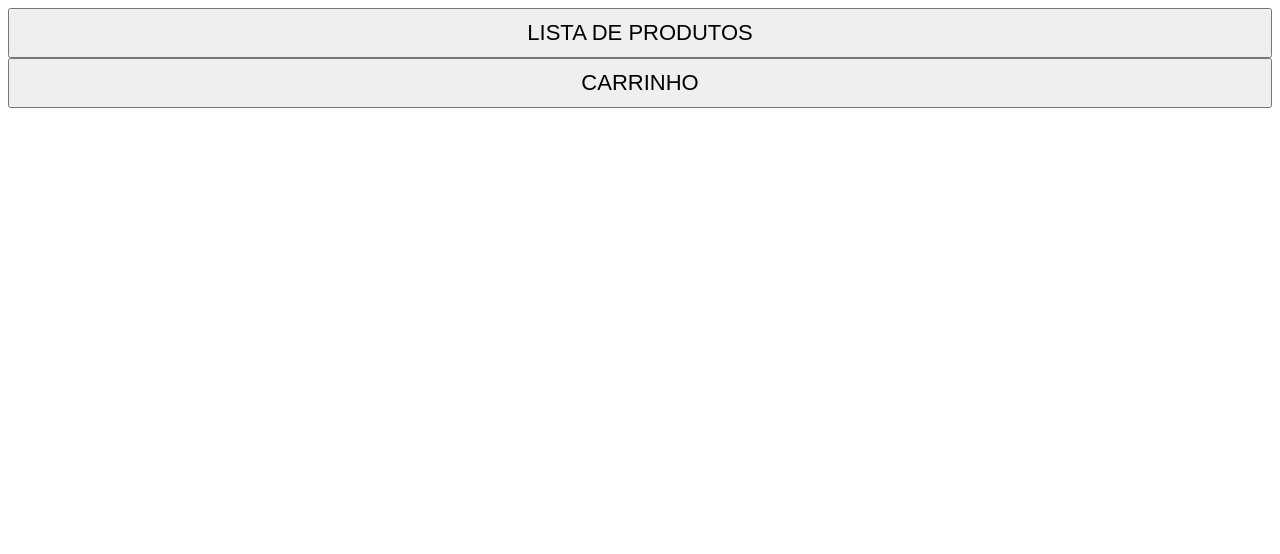
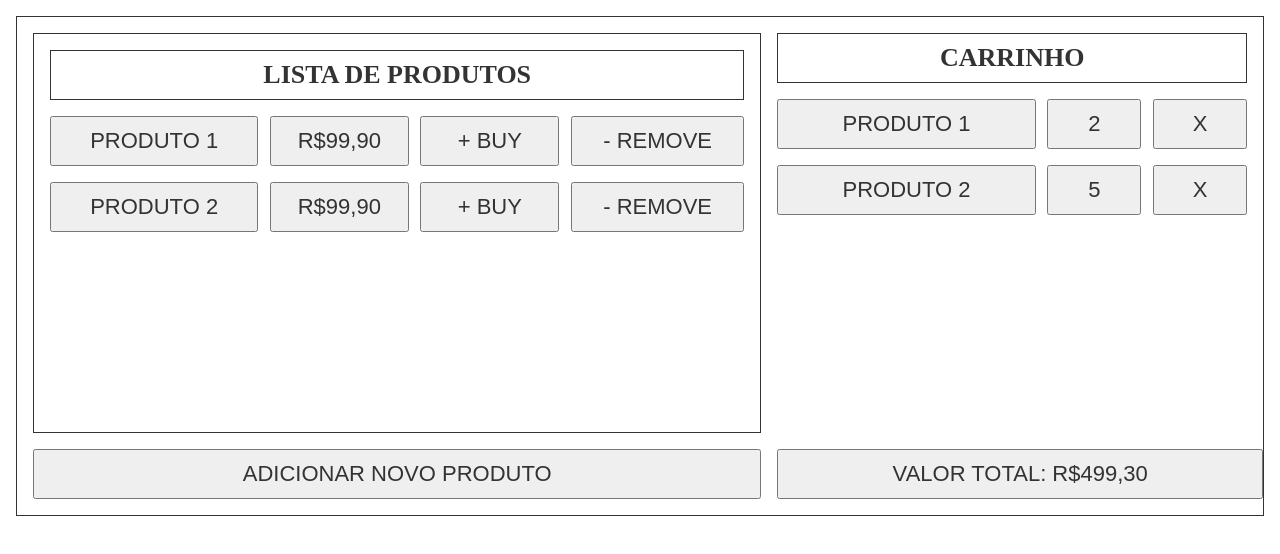
Before and after one commit to GabrielBritoAlmeida/cart-with-redux-and-saga, a React (Create React App) app: page / in a window 1280 px wide. Shown: the top 554 px of the page. Built offline with nearby package versions, Linux system fonts and the light colour scheme.

Commit message:
feat: basic struct, list product and cart

```diff
--- a/package.json
+++ b/package.json
@@ -13,6 +13,7 @@
     "react": "^17.0.2",
     "react-dom": "^17.0.2",
     "react-scripts": "4.0.3",
+    "styled-components": "^5.3.0",
     "typescript": "^4.1.2",
     "web-vitals": "^1.0.1"
   },
@@ -41,6 +42,7 @@
     ]
   },
   "devDependencies": {
+    "@types/styled-components": "^5.1.9",
     "@typescript-eslint/eslint-plugin": "^4.17.0",
     "@typescript-eslint/parser": "^4.18.0",
     "eslint": "^7.22.0",
--- a/src/App.tsx
+++ b/src/App.tsx
@@ -1,18 +1,12 @@
-import { Button } from 'components/Button'
-
-import styles from 'home.module.css'
+import { GlobalStyles } from 'global'
+import { Home } from 'pages/home'
 
 const App: React.FC = () => {
   return (
-    <div className={styles.wrapper}>
-      <div>
-        <Button>Lista de produtos</Button>
-      </div>
-
-      <div>
-        <Button>Carrinho</Button>
-      </div>
-    </div>
+    <>
+      <Home />
+      <GlobalStyles />
+    </>
   )
 }
 
--- a/src/components/Button/index.tsx
+++ b/src/components/Button/index.tsx
@@ -1,16 +1,18 @@
-import styles from './styles.module.css'
+import { ButtonHTMLAttributes } from 'react'
+
+type ButtonTypes = ButtonHTMLAttributes<HTMLButtonElement>
 
 type ButtonProps = {
   children: React.ReactNode
   type?: 'button' | 'submit' | 'reset'
-}
+} & ButtonTypes
+
+import * as S from './styles'
 
 export function Button({ children, type = 'button', ...props }: ButtonProps) {
   return (
-    <div {...props}>
-      <button type={type} className={styles.button}>
-        {children}
-      </button>
-    </div>
+    <S.Container type={type} {...props}>
+      {children}
+    </S.Container>
   )
 }
--- a/src/components/Button/styles.module.css
+++ /dev/null
@@ -1,7 +0,0 @@
-.button {
-  height: 50px;
-  width: 100%;
-  font-size: 22px;
-  text-transform: uppercase;
-  cursor: pointer;
-}
--- /dev/null
+++ b/src/components/Button/styles.ts
@@ -0,0 +1,9 @@
+import styled from 'styled-components'
+
+export const Container = styled.button`
+  height: 50px;
+  width: 100%;
+  font-size: 2.2rem;
+  color: #333;
+  text-transform: uppercase;
+`
--- /dev/null
+++ b/src/global.ts
@@ -0,0 +1,17 @@
+import { createGlobalStyle } from 'styled-components'
+
+export const GlobalStyles = createGlobalStyle`
+  * {
+    margin: 0;
+    padding: 0;
+    box-sizing: border-box;
+  }
+
+  html {
+    font-size: 62.5%;
+  }
+
+  button {
+    cursor: pointer;
+  }
+`
--- a/src/home.module.css
+++ /dev/null
@@ -1,4 +0,0 @@
-.wrapper {
-    display: grid;
-    grid-column: 70% 30%;
-}
--- /dev/null
+++ b/src/pages/home.tsx
@@ -0,0 +1,49 @@
+import { Button } from 'components/Button'
+
+import * as S from './styles'
+
+export const Home: React.FC = () => {
+  return (
+    <S.Wrapper>
+      <S.Container>
+        <S.SectionProducts>
+          <S.Title>Lista de Produtos</S.Title>
+          <S.Product>
+            <Button>Produto 1</Button>
+            <Button>R$99,90</Button>
+            <Button>+ Buy</Button>
+            <Button>- Remove</Button>
+          </S.Product>
+
+          <S.Product>
+            <Button>Produto 2</Button>
+            <Button>R$99,90</Button>
+            <Button>+ Buy</Button>
+            <Button>- Remove</Button>
+          </S.Product>
+        </S.SectionProducts>
+
+        <S.Cart>
+          <S.Title>Carrinho</S.Title>
+
+          <S.ProductCart>
+            <Button>Produto 1</Button>
+            <Button>2</Button>
+            <Button>x</Button>
+          </S.ProductCart>
+
+          <S.ProductCart>
+            <Button>Produto 2</Button>
+            <Button>5</Button>
+            <Button>x</Button>
+          </S.ProductCart>
+        </S.Cart>
+      </S.Container>
+
+      <S.Footer>
+        <Button>Adicionar novo produto</Button>
+        <Button style={{ marginLeft: 16 }}>Valor total: R$499,30</Button>
+      </S.Footer>
+    </S.Wrapper>
+  )
+}
--- /dev/null
+++ b/src/pages/styles.ts
@@ -0,0 +1,52 @@
+import styled from 'styled-components'
+
+export const Wrapper = styled.div`
+  margin: 16px;
+  padding: 16px;
+  border: 1px solid #333;
+`
+export const Container = styled.div`
+  display: grid;
+  grid-template-columns: 60% 40%;
+`
+
+export const Title = styled.h1`
+  display: flex;
+  align-items: center;
+  justify-content: center;
+
+  text-transform: uppercase;
+  height: 50px;
+  color: #333;
+  font-size: 2.6rem;
+  border: 1px solid #333;
+`
+
+export const SectionProducts = styled.section`
+  border: 1px solid #333;
+  padding: 16px;
+  min-height: 400px;
+`
+
+export const Cart = styled.section`
+  padding-left: 16px;
+`
+
+export const Footer = styled.footer`
+  display: grid;
+  grid-template-columns: 60% 40%;
+  margin-top: 16px;
+`
+
+export const Product = styled.div`
+  display: grid;
+  grid-template-columns: 30% 20% 20% 25%;
+  justify-content: space-between;
+  margin-top: 16px;
+`
+export const ProductCart = styled.div`
+  display: grid;
+  grid-template-columns: 55% 20% 20%;
+  justify-content: space-between;
+  margin-top: 16px;
+`
```
Also changed, not shown: 1 other file (tests, documents, lock files or other folders).
